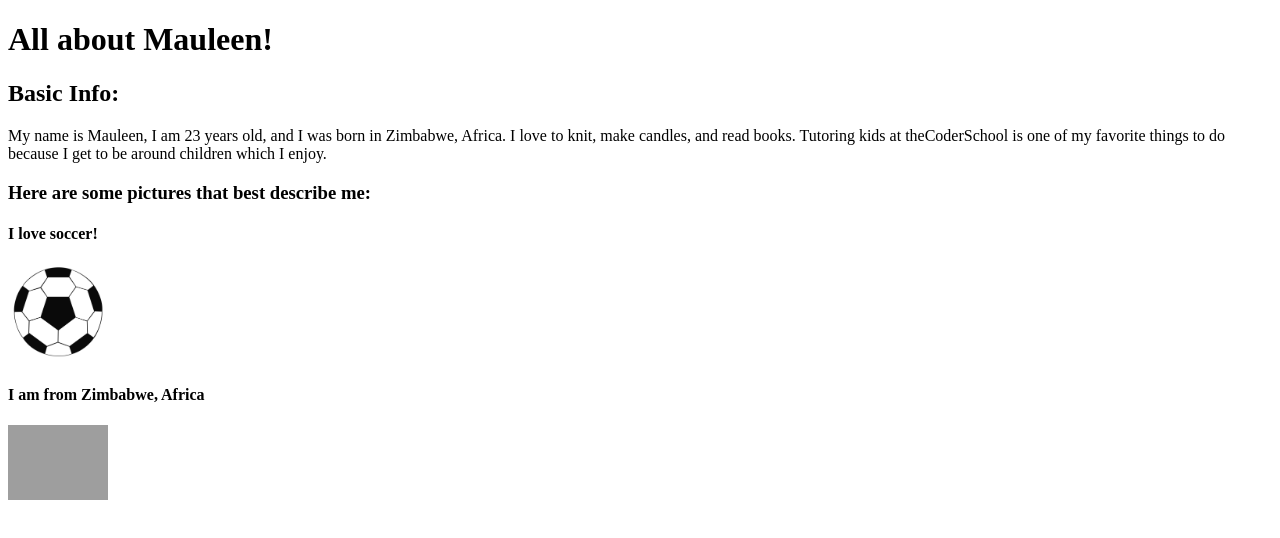
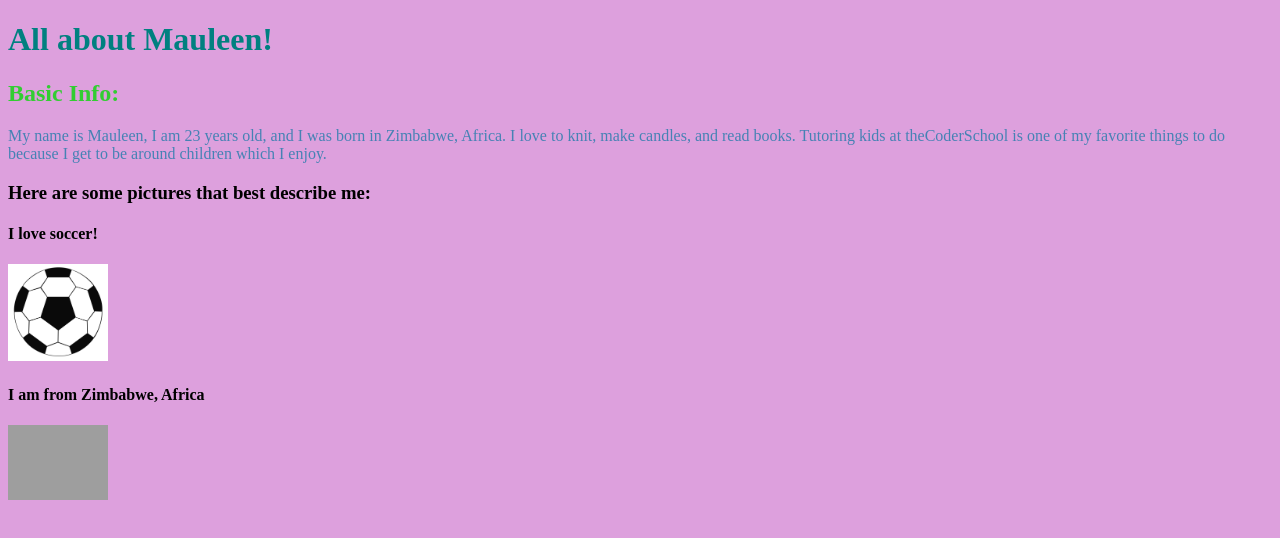
Before and after one commit to mauleenn/Walden-Elem-HTML-CSS-Practice, a plain HTML site: page question5.html in a window 1280 px wide. Drawn offline with Linux system fonts and the light colour scheme; grey boxes are pictures that could not be loaded.

Commit message:
Added CSS to HTML

```diff
--- /dev/null
+++ b/lists.css
@@ -0,0 +1,3 @@
+body {
+  background-color:teal;
+}
--- /dev/null
+++ b/question1.css
@@ -0,0 +1,3 @@
+h1 {
+  color:blueviolet;
+}
--- /dev/null
+++ b/question2.css
@@ -0,0 +1,7 @@
+h1 {
+  color: green;
+}
+
+body {
+  background-color: yellow;
+}
--- /dev/null
+++ b/question3.css
@@ -0,0 +1,3 @@
+body {
+  background-color:lightseagreen;
+}
--- /dev/null
+++ b/question4.css
@@ -0,0 +1,3 @@
+body {
+  background-color:springgreen;
+}
--- /dev/null
+++ b/question5.css
@@ -0,0 +1,15 @@
+h1 {
+  color:teal;
+}
+
+h2 {
+  color:limegreen;
+}
+
+p {
+  color:steelblue;
+}
+
+body {
+  background-color:plum;
+}
--- a/question5.html
+++ b/question5.html
@@ -5,6 +5,7 @@
 	<meta charset="UTF-8">
 	<meta http-equiv="X-UA-Compatible" content="IE=edge">
 	<meta name="viewport" content="width=device-width, initial-scale=1.0">
+  <link rel="stylesheet" href="question5.css">
 	<title>Write an HTML program about yourself!</title>
 </head>
 
```
Also changed, not shown: lists.html (+1 -0 lines), question1.html (+2 -1 lines), question2.html (+1 -0 lines), question3.html (+1 -0 lines), question4.html (+1 -0 lines).
